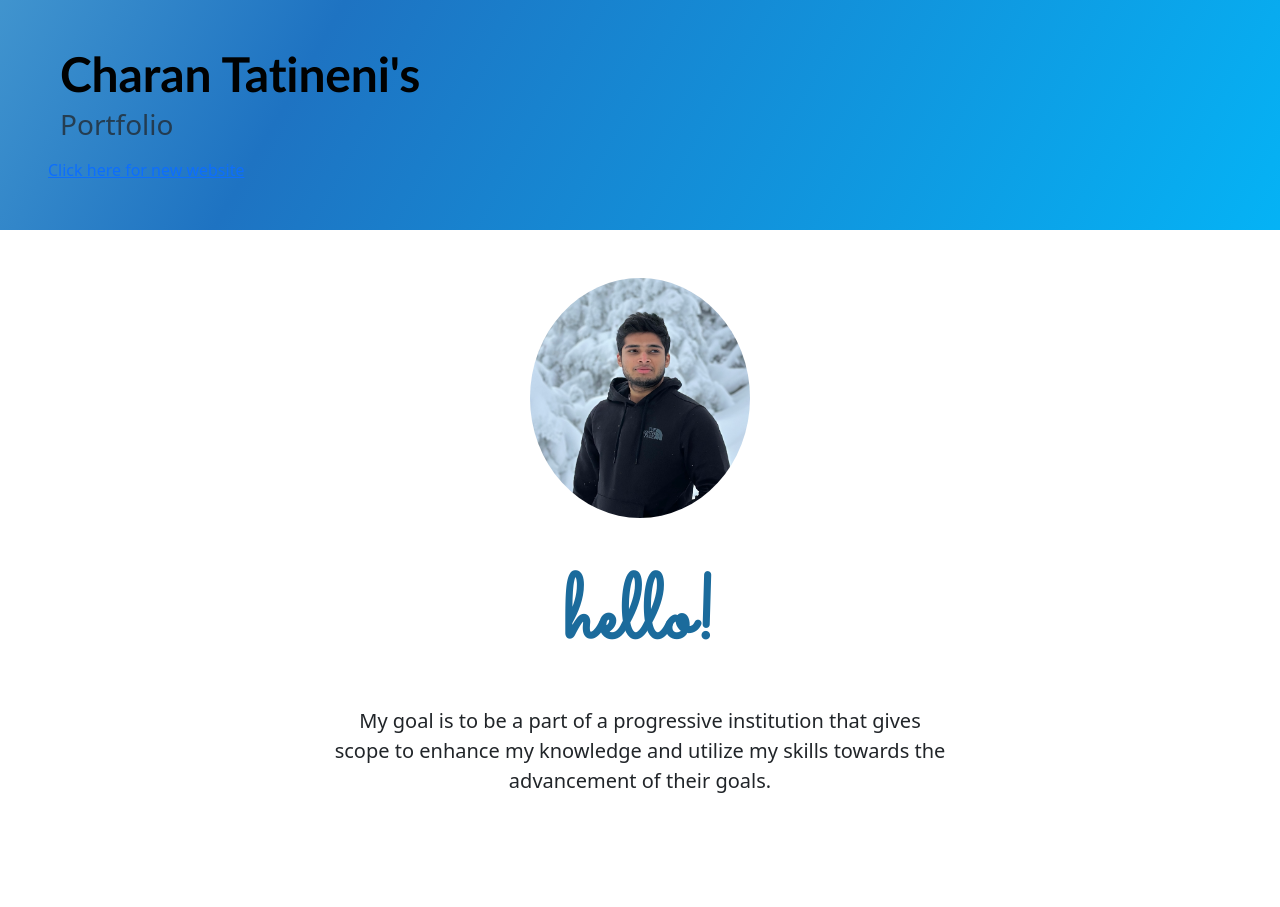
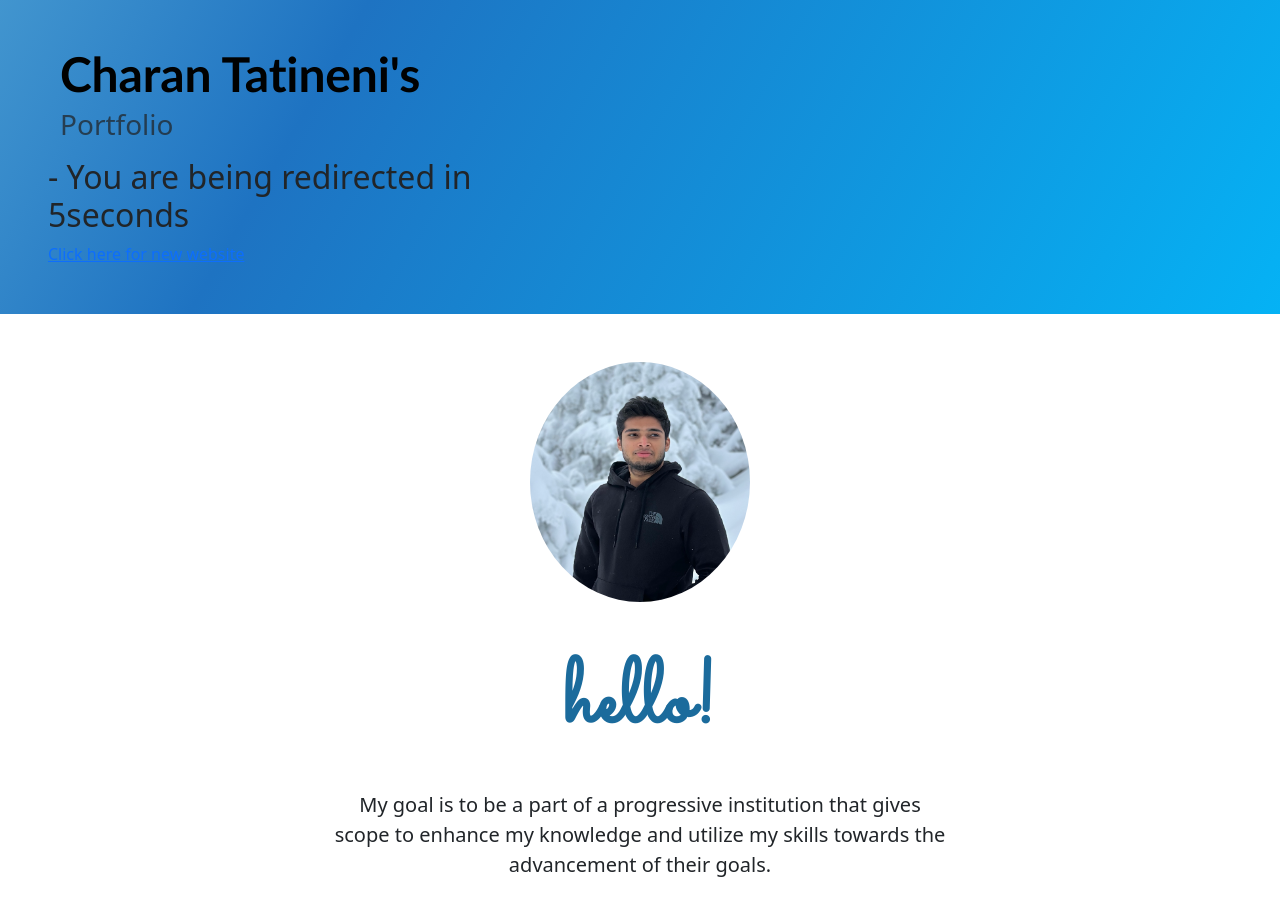
Before and after one commit to charantatineni/my-portfolio, a plain HTML site: page index.html in a window 1280 px wide. Shown: the top 907 px of the page. Drawn offline with nearby package versions, Linux system fonts and the light colour scheme.

Commit message:
Update index.html

```diff
--- a/index.html
+++ b/index.html
@@ -24,7 +24,8 @@
         letter-spacing: -.003em;
         line-height: 1.0834933333;" class= "display-5 fw-bold " >Charan Tatineni's</h1>
         <h3 class="fw-normal text-muted mb-3">Portfolio</h3></div>
-         <a href="https://charantatineni.github.io/newportfolio/" >Click here for new website</a>
+         <h2>- You are being redirected in 5seconds</h2>
+         <a href="https://charantatineni.github.io/newportfolio/" >Click here for new website </a>
       </div>
 
 
```
